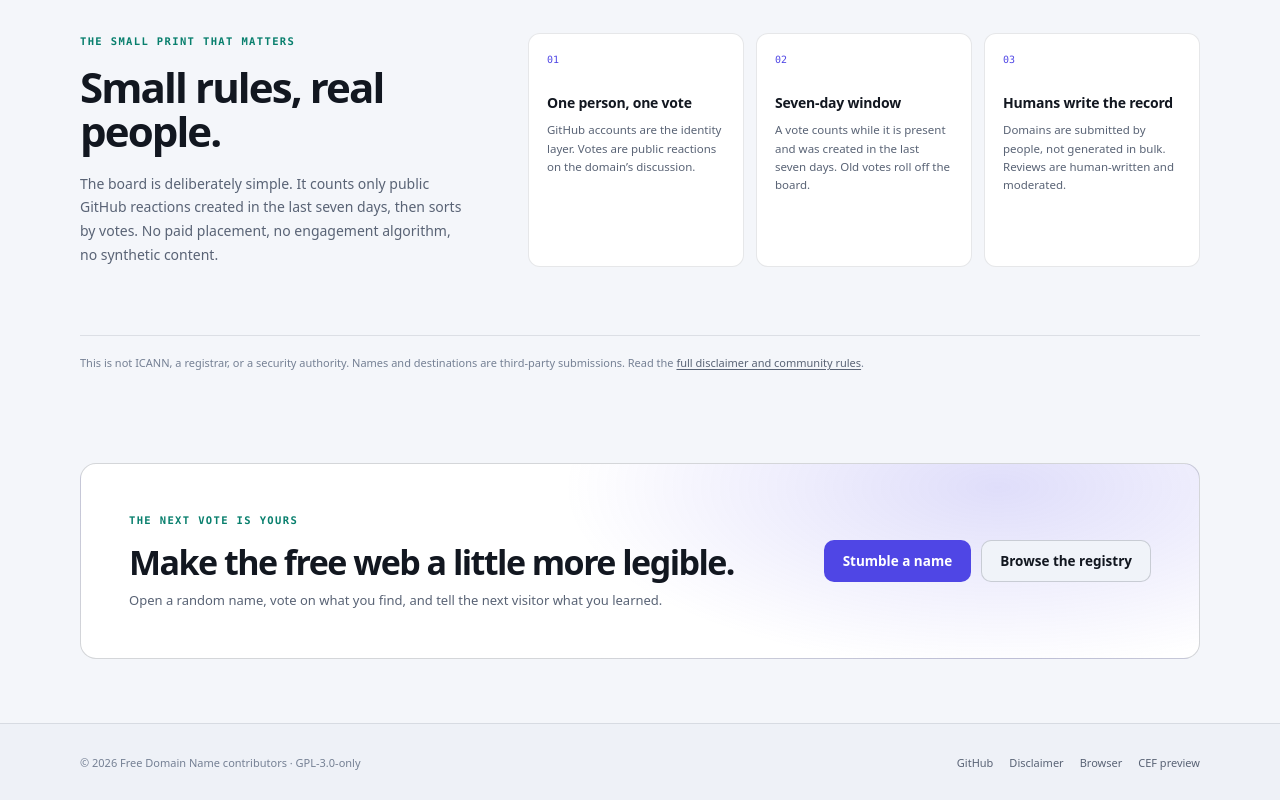
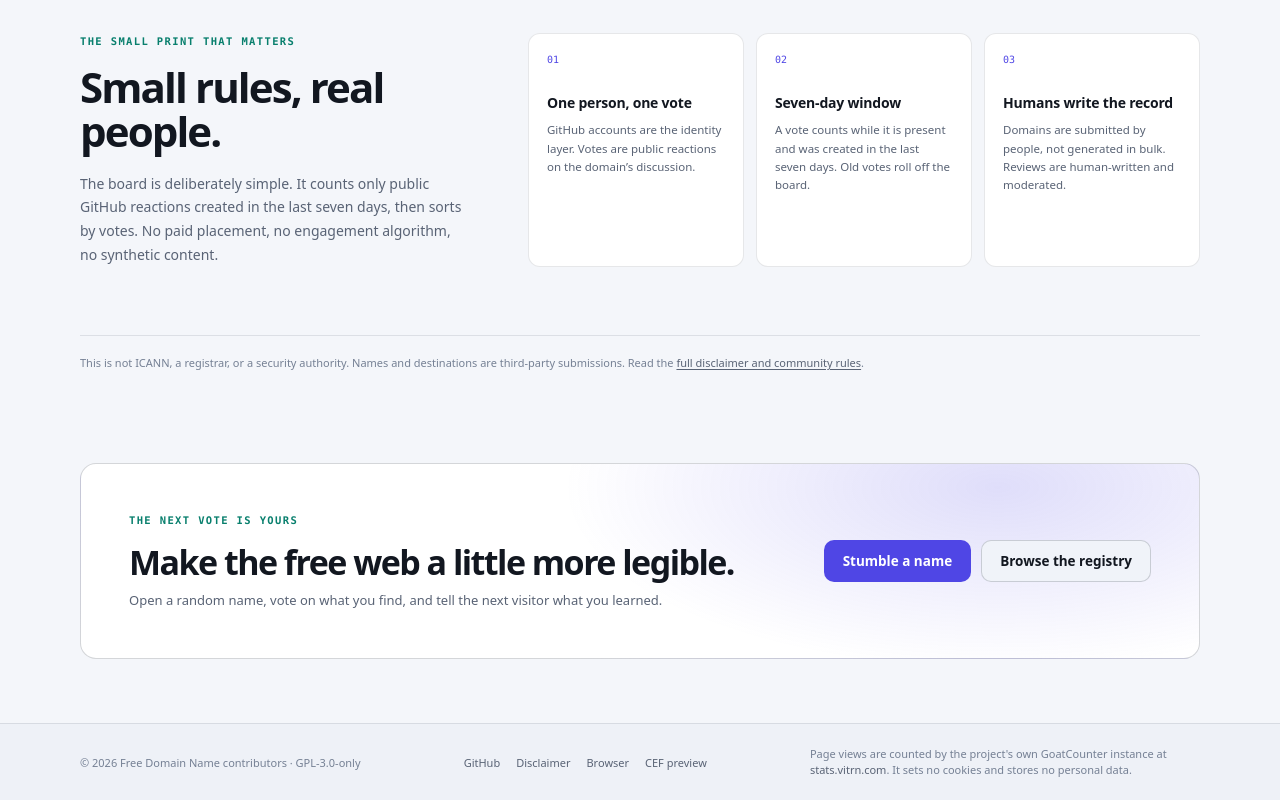
Before and after one commit to free-domain-name/free-domain-name.github.io, a plain HTML site: page index.html in a window 1280 px wide. Shown: the part 4957-5757 px from the top of the page. Drawn offline with Linux system fonts and the light colour scheme; no server answers.

Commit message:
feat: count page views on our own GoatCounter instance
The analytics were wired but pointed at no provider, so the page counted
nothing. Counting now runs against a GoatCounter instance the project
hosts itself, at stats.vitrn.com:

- open source, so it can be read and audited
- no cookies, no personal data, no third party script
- self-hosted, so it costs nothing to run

The provider and the endpoint stay configuration in the script tag, so
moving to another instance is a one line change. The CSP gains the
instance origin under connect-src, and the footer says plainly that
views are counted and that no cookie is set.

Verified in a browser: the beacon reaches the instance through
Cloudflare and lands with the path, the referrer, the country and the
browser family.

```diff
--- a/index.html
+++ b/index.html
@@ -3,7 +3,7 @@
   <head>
     <meta charset="utf-8" />
     <meta name="viewport" content="width=device-width, initial-scale=1" />
-    <meta http-equiv="Content-Security-Policy" content="default-src 'self'; connect-src 'self' https://raw.githubusercontent.com; img-src 'self' data:; style-src 'self' 'unsafe-inline'; script-src 'self'; base-uri 'none'; form-action 'none'" />
+    <meta http-equiv="Content-Security-Policy" content="default-src 'self'; connect-src 'self' https://raw.githubusercontent.com https://stats.vitrn.com; img-src 'self' data:; style-src 'self' 'unsafe-inline'; script-src 'self'; base-uri 'none'; form-action 'none'" />
     <title>Free Domain Name — the free web, ranked by people</title>
     <meta name="description" content="A community registry of free domain names, with human-written reviews and a weekly leaderboard. No AI-generated domains or reviews." />
     <link rel="canonical" href="https://free-domain-name.github.io/" />
@@ -23,18 +23,20 @@
     <link rel="stylesheet" href="styles.css" />
     <script src="app.js" defer></script>
     <!--
-      Counting is off. Nothing leaves the page until a provider is named here.
-      To use a self-hosted GoatCounter instance, change these two values:
+      Counting runs on a self-hosted GoatCounter instance at stats.vitrn.com.
+      It sets no cookies, keeps no personal data and needs no third party
+      script. The provider and the endpoint live in the attributes below, so
+      moving to another instance is a one line change:
 
         data-provider="goatcounter"
         data-endpoint="https://<your-instance>/count"
 
-      and add that origin to the Content-Security-Policy above (connect-src for
-      the POST, script-src if the backend loads a script of its own). The other
-      providers use the same three attributes: "plausible" reads data-domain and
-      "ga4" reads the measurement id from data-endpoint.
+      and the origin has to be listed in the Content-Security-Policy above
+      under connect-src. The other providers use the same three attributes:
+      "plausible" reads data-domain and "ga4" reads the measurement id from
+      data-endpoint.
     -->
-    <script src="analytics.js" defer data-provider="none" data-endpoint="" data-domain=""></script>
+    <script src="analytics.js" defer data-provider="goatcounter" data-endpoint="https://stats.vitrn.com/count" data-domain="free-domain-name.github.io"></script>
   </head>
   <body>
     <a class="skip" href="#main">Skip to content</a>
@@ -505,6 +507,11 @@
           <a href="https://free-domain-name.github.io/tauri-browser/">Browser</a>
           <a href="https://free-domain-name.github.io/free-domain-browser-cef/">CEF preview</a>
         </nav>
+        <p class="privacy-note">
+          Page views are counted by the project's own GoatCounter instance at
+          <a href="https://stats.vitrn.com/">stats.vitrn.com</a>. It sets no
+          cookies and stores no personal data.
+        </p>
       </div>
     </footer>
 
--- a/styles.css
+++ b/styles.css
@@ -1250,6 +1250,12 @@ h2 {
   color: var(--text);
 }
 
+.privacy-note {
+  flex-basis: 100%;
+  max-width: 62ch;
+  line-height: 1.5;
+}
+
 .noscript {
   position: fixed;
   inset: auto 12px 12px;
```
Also changed, not shown: 1 other file.
